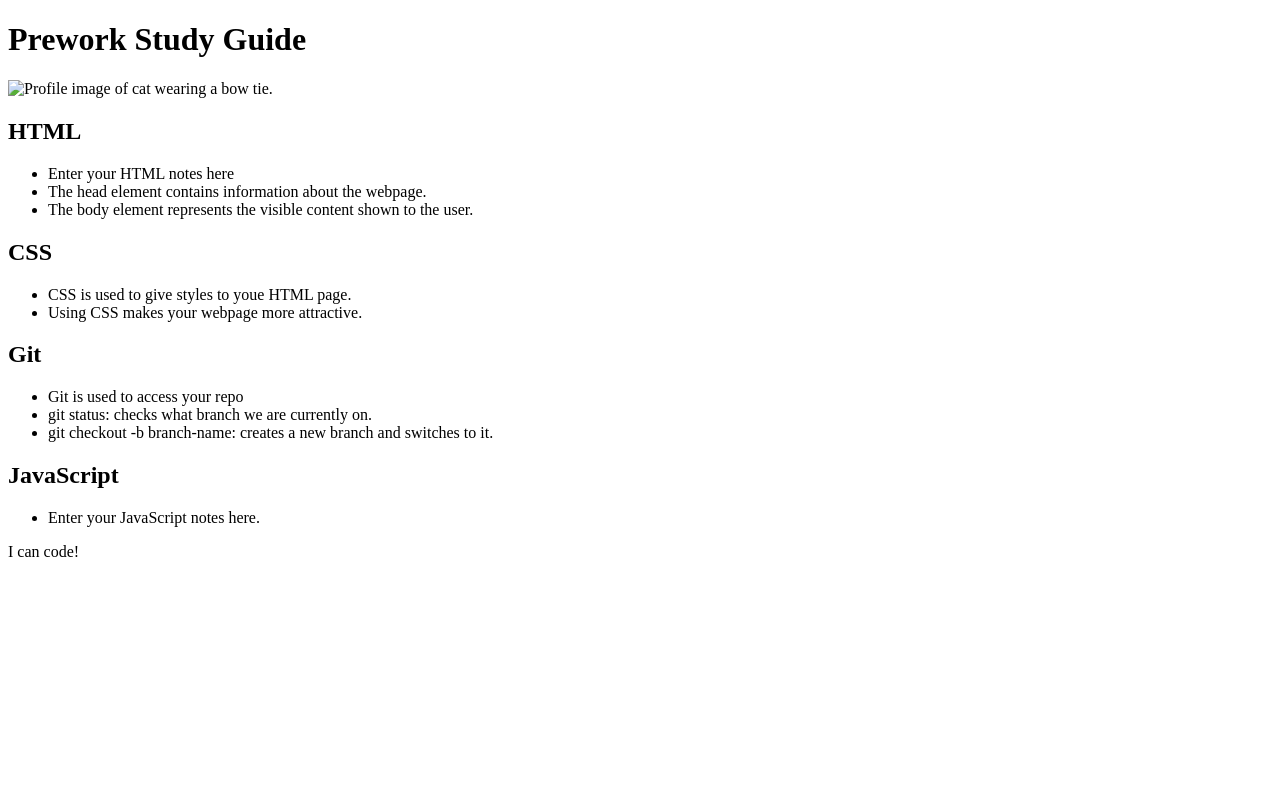
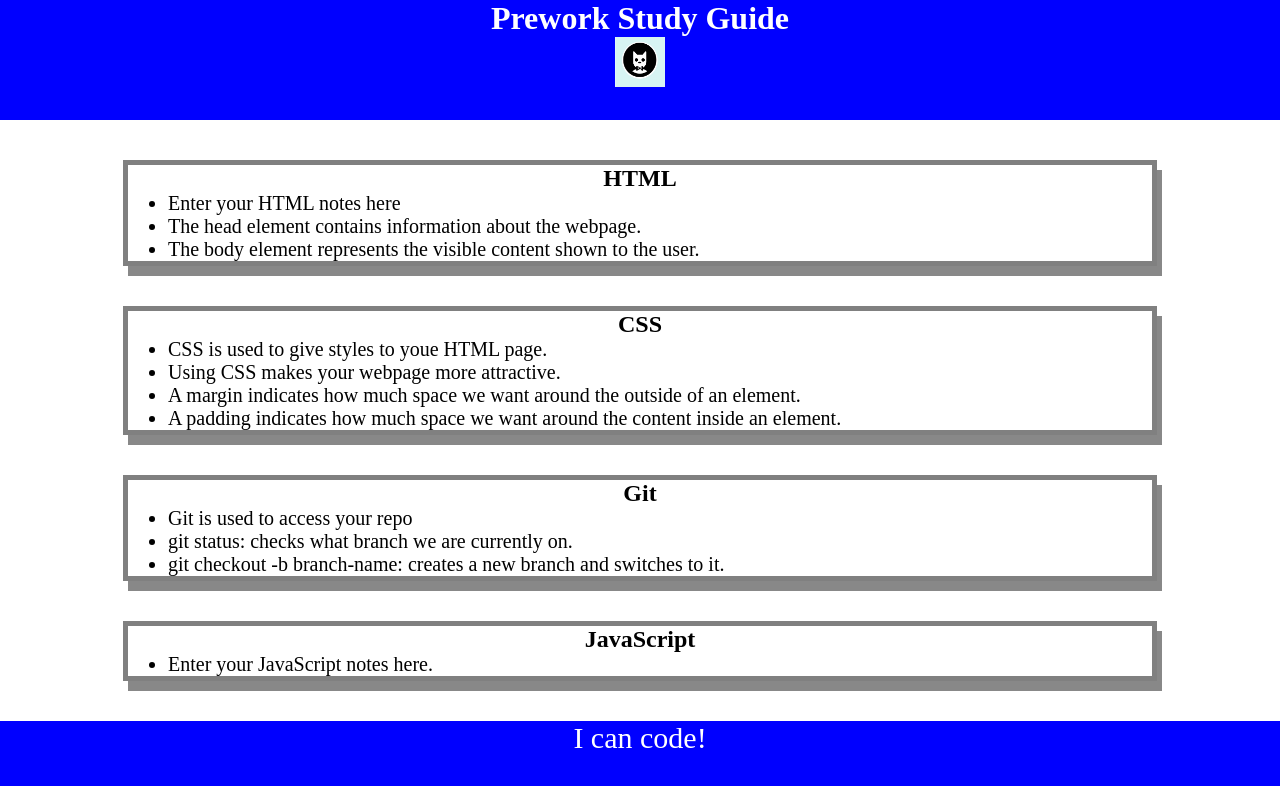
Before and after one commit to Vinita686/prework-study-guide, a plain HTML site: page index.html in a window 1280 px wide. Drawn offline with Linux system fonts and the light colour scheme.

Commit message:
added CSS to project

```diff
--- a/index.html
+++ b/index.html
@@ -4,12 +4,13 @@
     <meta charset="UTF-8" />
     <meta http-equiv="X-UA-Compatible" content="IE=edge" />
     <meta name="viewport" content="width=device-width, initial-scale=1.0" />
+    <link rel="stylesheet" href="prework-study-guide/assets/style.css">
     <title>Prework Study Guide</title>
   </head>
   <body>
     <header id="top">
       <h1>Prework Study Guide</h1>
-      <img src="./assets/bowtie-cat.png" alt="Profile image of cat wearing a bow tie." />
+      <img src="prework-study-guide/assets/bowtie-cat.png" alt="Profile image of cat wearing a bow tie." />
     </header>
     <main>
       <section class="card" id="html-section">
@@ -25,6 +26,8 @@
         <ul>
           <li>CSS is used to give styles to youe HTML page.</li>
           <li>Using CSS makes your webpage more attractive.</li>
+          <li>A margin indicates how much space we want around the outside of an element.</li>
+           <li>A padding indicates how much space we want around the content inside an element.</li>
         </ul>
       </section>
       <section class="card" id="git-section">
--- /dev/null
+++ b/prework-study-guide/assets/style.css
@@ -0,0 +1,36 @@
+* {
+    margin: 0;
+    padding: 0;
+}
+header,
+footer {
+    width: 100%;
+    height: 120px;
+    background-color: blue;
+    color: white;
+}
+h1,
+h2 {
+    text-align: center;
+}
+img {
+    display: block;
+    height: 50px;
+    width: 50px;
+    margin-left: auto;
+    margin-right: auto;
+}
+ul {
+    padding-left: 40px;
+    font-size: 20px;
+}
+p {
+    text-align: center;
+    font-size: 30px;
+  }
+  .card {
+    width: 80%;
+    margin: 40px auto;
+    border: 5px solid gray;
+    box-shadow: 5px 10px #888888;
+  }
```
